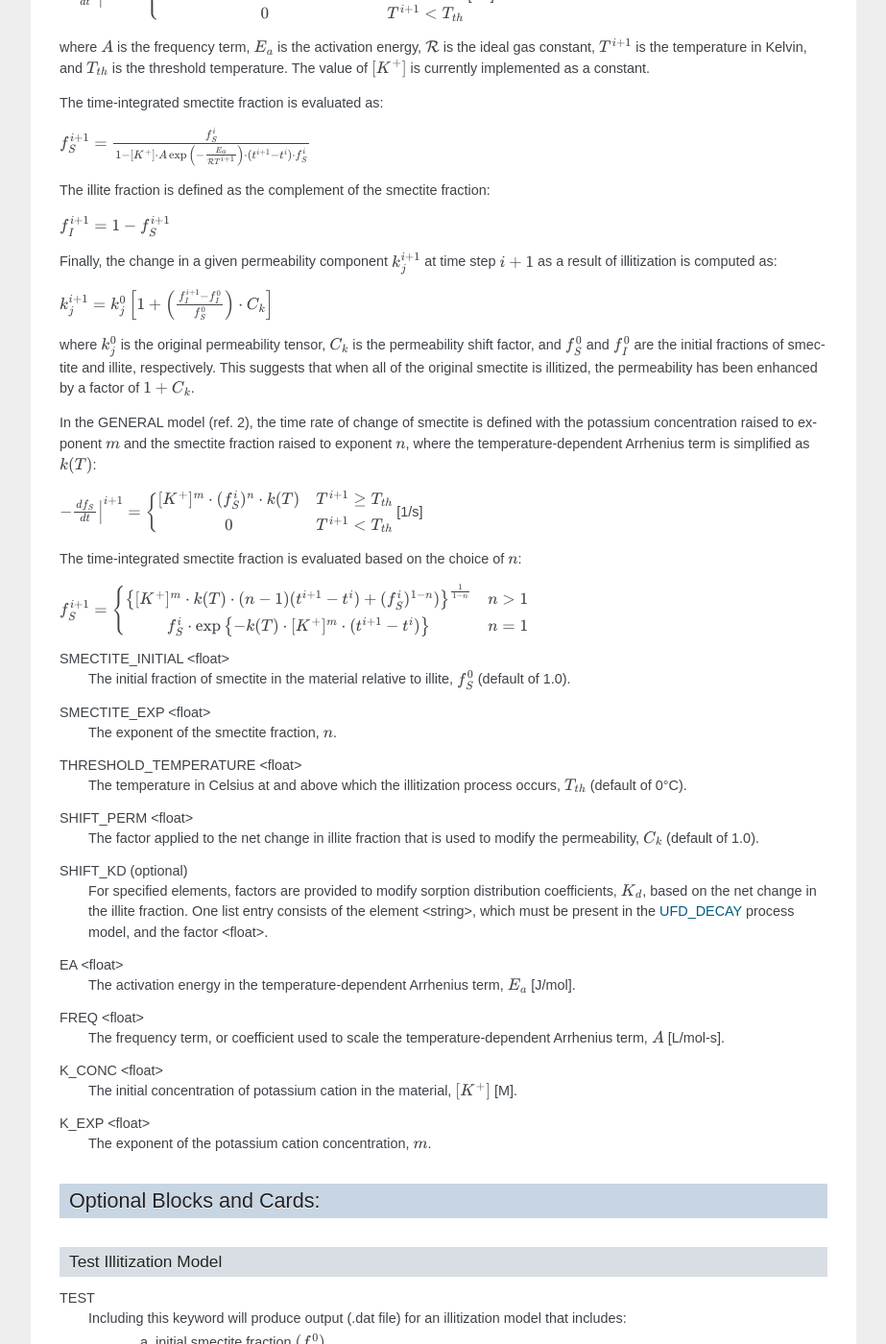
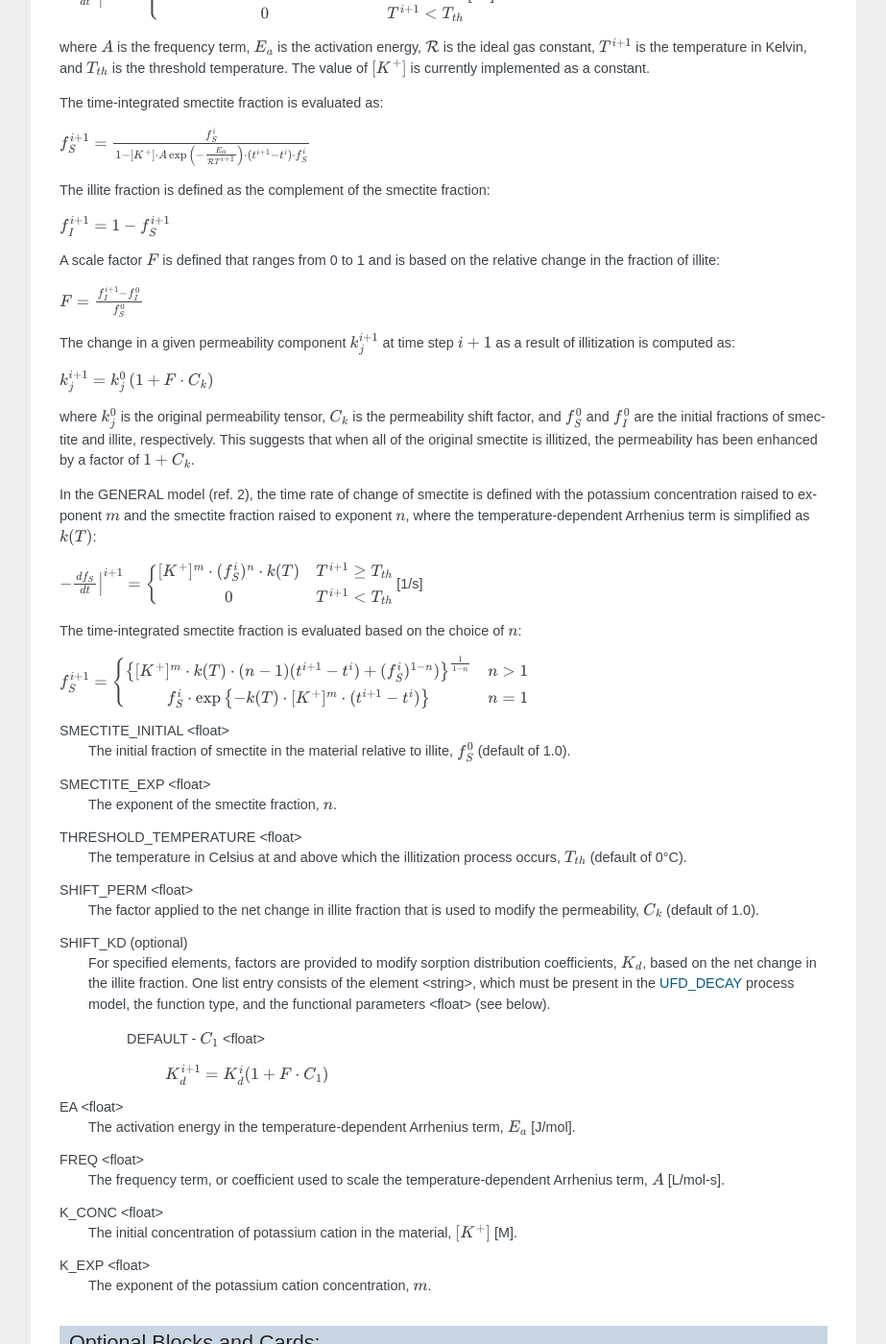
Before and after one commit to Miracloon/pflotran-documentation, a Sphinx documentation site: the page built from source/user_guide/cards/subsurface/illitization.rst, in a window 1280 px wide and 1400 px high, scrolled down 1009 px. Shown: the whole window at 96% size, without its empty margins (318-1241 px from the left). Built offline with Sphinx 7.4.7, drawn with Linux system fonts in a browser that asks for light colours.

Commit message:
DPC-10: Defined scale factor and updated definition of SHIFT_KD.

```diff
--- a/source/user_guide/cards/subsurface/illitization.rst
+++ b/source/user_guide/cards/subsurface/illitization.rst
@@ -59,9 +59,13 @@ The illite fraction is defined as the complement of the smectite fraction:
 
 :math:`f_{I}^{i+1} = 1 - f_{S}^{i+1}`
 
-Finally, the change in a given permeability component :math:`k_{j}^{i+1}` at time step :math:`i+1` as a result of illitization is computed as:
+A scale factor :math:`F` is defined that ranges from 0 to 1 and is based on the relative change in the fraction of illite:
 
-:math:`k_{j}^{i+1}=k_{j}^{0}\left[1+\left(\frac{f_{I}^{i+1}-f_{I}^{0}}{f_{S}^{0}}\right)\cdot C_{k}\right]`
+:math:`F= \frac{f_{I}^{i+1}-f_{I}^{0}}{f_{S}^{0}}`
+
+The change in a given permeability component :math:`k_{j}^{i+1}` at time step :math:`i+1` as a result of illitization is computed as:
+
+:math:`k_{j}^{i+1}=k_{j}^{0}\left(1+F\cdot C_{k}\right)`
 
 where :math:`k_{j}^{0}` is the original permeability tensor, :math:`C_{k}` is the permeability shift factor, and :math:`f_{S}^{0}` and :math:`f_{I}^{0}` are the initial fractions of smectite and illite, respectively. This suggests that when all of the original smectite is illitized, the permeability has been enhanced by a factor of :math:`1+ C_{k}`.
 
@@ -86,7 +90,11 @@ SHIFT_PERM <float>
  The factor applied to the net change in illite fraction that is used to modify the permeability, :math:`C_{k}` (default of 1.0).
 
 SHIFT_KD (optional)
- For specified elements, factors are provided to modify sorption distribution coefficients, :math:`K_{d}`, based on the net change in the illite fraction. One list entry consists of the element <string>, which must be present in the :ref:`ufd-decay-card` process model, and the factor <float>.
+ For specified elements, factors are provided to modify sorption distribution coefficients, :math:`K_{d}`, based on the net change in the illite fraction. One list entry consists of the element <string>, which must be present in the :ref:`ufd-decay-card` process model, the function type, and the functional parameters <float> (see below).
+
+   DEFAULT - :math:`C_{1}` <float>
+
+     :math:`K_{d}^{i+1} = K_{d}^{i}(1 + F\cdot C_{1})`
 
 EA <float>
   The activation energy in the temperature-dependent Arrhenius term, :math:`E_{a}` [J/mol].
```
